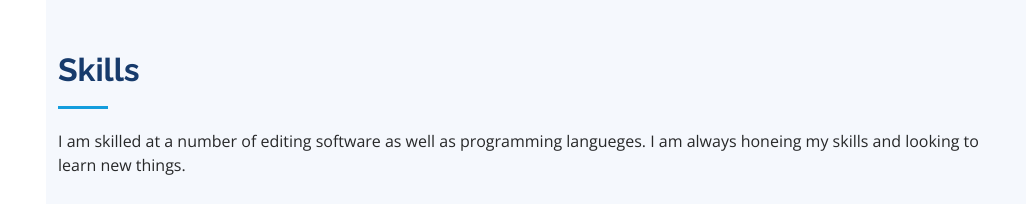
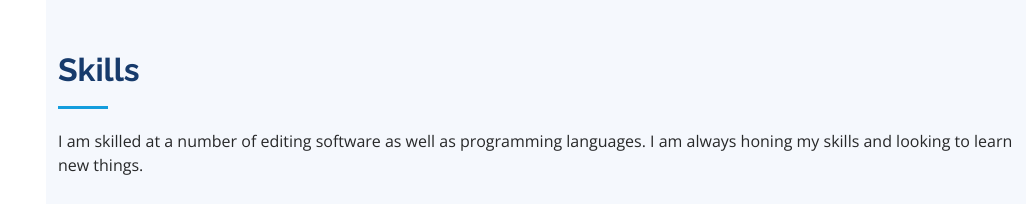
Before and after one commit to CrocDunD/Daniel-Shavit-Website, a plain HTML site: page index.html in a window 1280 px wide. Shown: the part 1340-1544 px from the top of the page, without its empty margins (254-1280 px from the left). Drawn offline with nearby package versions, Linux system fonts and the light colour scheme.

Commit message:
Update index.html

```diff
--- a/index.html
+++ b/index.html
@@ -180,7 +180,7 @@
 
         <div class="section-title">
           <h2>Skills</h2>
-          <p>I am skilled at a number of editing software as well as programming langueges. I am always honeing my skills and looking to learn new things.</p>
+          <p>I am skilled at a number of editing software as well as programming languages. I am always honing my skills and looking to learn new things.</p>
         </div>
 
         <div class="row skills-content">
```
